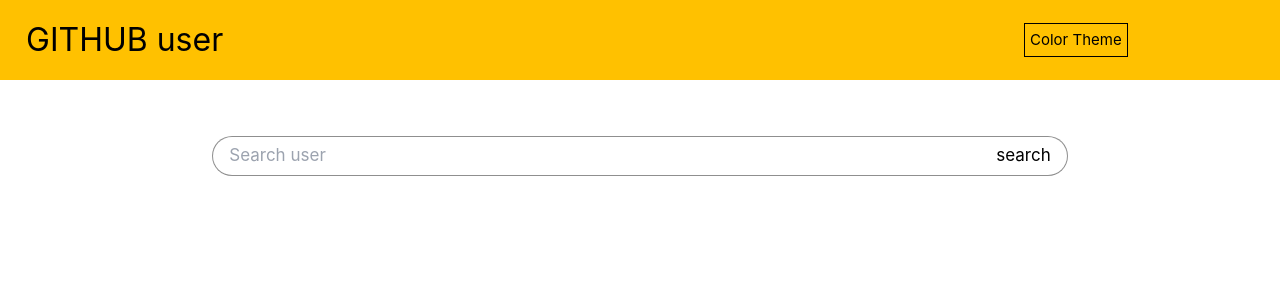
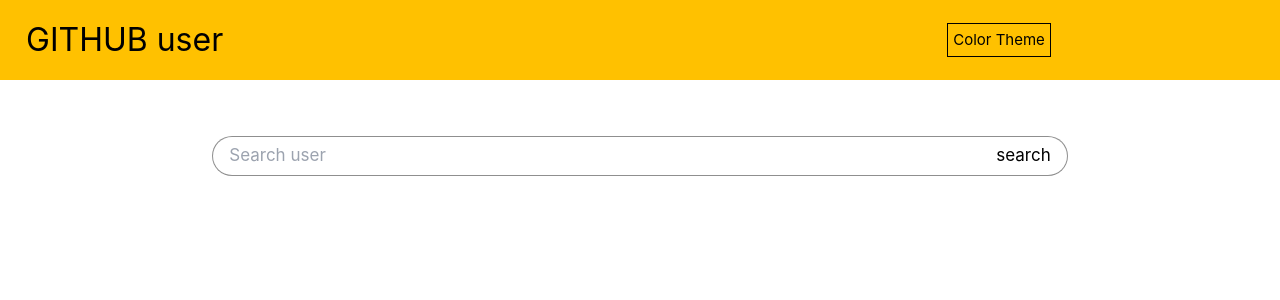
Before and after one commit to JorgeC9804/Api-GitHub, a React (Create React App) app: page / in a window 1280 px wide. Shown: the top 300 px of the page. Built offline with nearby package versions, Linux system fonts and the light colour scheme.

Commit message:
update 1.2

```diff
--- a/src/App.css
+++ b/src/App.css
@@ -25,7 +25,7 @@
 /*=================================== Color button ===================================*/
 .btn {
   position: absolute;
-  left: 80%;
+  left: 74%;
   font-size: 15px;
   border: 1px solid;
   padding: 5px;
```
